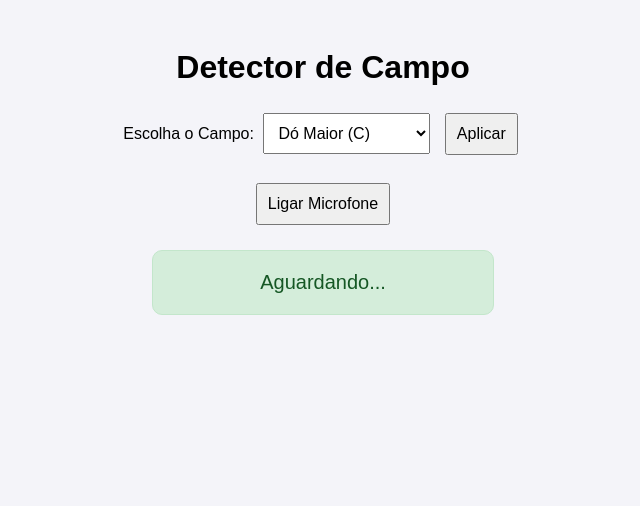
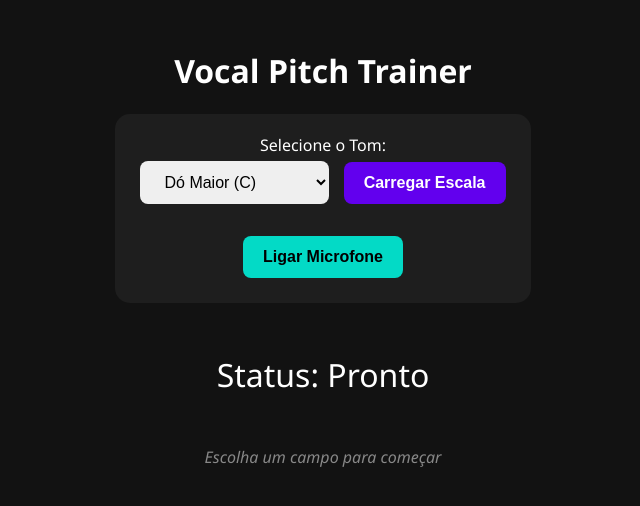
Before and after one commit to Maxinfor/Afinador-vocal, a plain HTML site: page index.html in a window 1280 px wide. Shown: the whole page, without its empty margins (317-957 px from the left). Drawn offline with Linux system fonts and the light colour scheme.

Commit message:
Update index.html

```diff
--- a/index.html
+++ b/index.html
@@ -2,54 +2,93 @@
 <html lang="pt-br">
 <head>
     <meta charset="UTF-8">
-    <title>Detector de Campo Harmônico</title>
+    <meta name="viewport" content="width=device-width, initial-scale=1.0">
+    <title>Treino de Voz Pro</title>
     <script src="https://unpkg.com/ml5@latest/dist/ml5.min.js"></script>
     <style>
-        body { font-family: sans-serif; text-align: center; padding: 20px; background-color: #f4f4f9; }
-        #status { padding: 20px; font-size: 20px; margin: 20px auto; border-radius: 10px; max-width: 300px; }
-        .correto { background-color: #d4edda; color: #155724; border: 1px solid #c3e6cb; }
-        .erro { background-color: #f8d7da; color: #721c24; border: 1px solid #f5c6cb; }
-        select, button { padding: 10px; margin: 5px; font-size: 16px; }
+        body {
+            font-family: 'Segoe UI', sans-serif;
+            text-align: center;
+            background-color: #121212;
+            color: #ffffff;
+            padding: 20px;
+        }
+        #status {
+            padding: 30px;
+            font-size: 2rem;
+            margin: 20px auto;
+            border-radius: 20px;
+            width: 80%;
+            max-width: 400px;
+            transition: all 0.3s ease;
+        }
+        .correto { background-color: #1b5e20; border: 3px solid #4caf50; }
+        .erro { background-color: #b71c1c; border: 3px solid #f44336; }
+
+        select, button {
+            padding: 12px 20px;
+            font-size: 16px;
+            border-radius: 8px;
+            border: none;
+            margin: 5px;
+            cursor: pointer;
+        }
+        button { background-color: #6200ee; color: white; font-weight: bold; }
+        .controls { background: #1e1e1e; padding: 20px; border-radius: 15px; display: inline-block; }
+        #notasList { color: #888; font-style: italic; margin-top: 10px; }
     </style>
 </head>
 <body>
 
-    <h1>Detector de Campo</h1>
+    <h1>Vocal Pitch Trainer</h1>
 
-    <label>Escolha o Campo:</label>
+    <div class="controls">
+        <label>Selecione o Tom:</label><br>
         <select id="tonalidade">
             <optgroup label="Maiores">
                 <option value="C">Dó Maior (C)</option>
                 <option value="G">Sol Maior (G)</option>
                 <option value="D">Ré Maior (D)</option>
+                <option value="A">Lá Maior (A)</option>
+                <option value="E">Mi Maior (E)</option>
+                <option value="F">Fá Maior (F)</option>
             </optgroup>
             <optgroup label="Menores">
                 <option value="Am">Lá Menor (Am)</option>
                 <option value="Em">Mi Menor (Em)</option>
+                <option value="Dm">Ré Menor (Dm)</option>
+                <option value="Bm">Si Menor (Bm)</option>
             </optgroup>
         </select>
-    <button onclick="atualizarCampo()">Aplicar</button>
+        <button onclick="atualizarCampo()">Carregar Escala</button>
         <br><br>
-    <button id="btnIniciar">Ligar Microfone</button>
-    <div id="status" class="correto">Aguardando...</div>
-    <p id="notasList"></p>
+        <button id="btnIniciar" style="background-color: #03dac6; color: #000;">Ligar Microfone</button>
+    </div>
+
+    <div id="status">Status: Pronto</div>
+    <p id="notasList">Escolha um campo para começar</p>
 
     <script>
         const dicionarioEscalas = {
             "C": ["C", "D", "E", "F", "G", "A", "B"],
             "G": ["G", "A", "B", "C", "D", "E", "F#"],
             "D": ["D", "E", "F#", "G", "A", "B", "C#"],
+            "A": ["A", "B", "C#", "D", "E", "F#", "G#"],
+            "E": ["E", "F#", "G#", "A", "B", "C#", "D#"],
+            "F": ["F", "G", "A", "Bb", "C", "D", "E"],
             "Am": ["A", "B", "C", "D", "E", "F", "G"],
-            "Em": ["E", "F#", "G", "A", "B", "C", "D"]
+            "Em": ["E", "F#", "G", "A", "B", "C", "D"],
+            "Dm": ["D", "E", "F", "G", "A", "Bb", "C"],
+            "Bm": ["B", "C#", "D", "E", "F#", "G", "A"]
         };
 
-        let campoAtivo = dicionarioEscalas["C"];
+        let campoAtivo = [];
         let audioContext, pitch;
 
         function atualizarCampo() {
             const selecao = document.getElementById('tonalidade').value;
             campoAtivo = dicionarioEscalas[selecao];
-            document.getElementById('notasList').innerText = "Notas: " + campoAtivo.join(", ");
+            document.getElementById('notasList').innerText = "Notas no tom: " + campoAtivo.join(", ");
         }
 
         function frequencyToNote(frequency) {
@@ -58,4 +97,33 @@
             return noteNames[midiNumber % 12];
         }
 
-        document.getElementById('btnIniciar').addEventListener
+        document.getElementById('btnIniciar').addEventListener('click', async () => {
+            audioContext = new AudioContext();
+            const stream = await navigator.mediaDevices.getUserMedia({ audio: true });
+
+            // O modelo 'pitchDetection' precisa do caminho do modelo.
+            // Usamos o padrão do ml5 para carregamento via CDN.
+            pitch = ml5.pitchDetection('https://cdn.jsdelivr.net/gh/ml5js/ml5-data-and-models/models/pitch-detection/crepe/', audioContext, stream, () => {
+                document.getElementById('status').innerText = "Ouvindo...";
+                loop();
+            });
+        });
+
+        function loop() {
+            pitch.getPitch((err, frequency) => {
+                if (frequency && frequency > 50 && frequency < 2000) {
+                    let nota = frequencyToNote(frequency);
+                    if (campoAtivo.includes(nota)) {
+                        document.getElementById('status').innerText = nota;
+                        document.getElementById('status').className = "correto";
+                    } else {
+                        document.getElementById('status').innerText = nota;
+                        document.getElementById('status').className = "erro";
+                    }
+                }
+                loop();
+            });
+        }
+    </script>
+</body>
+</html>
```
Lines whose indentation alone changed are shown as unchanged.
